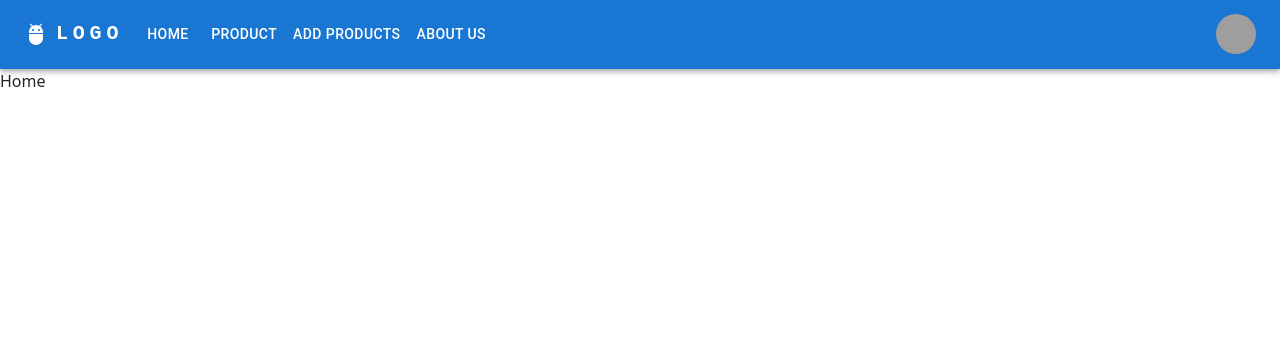
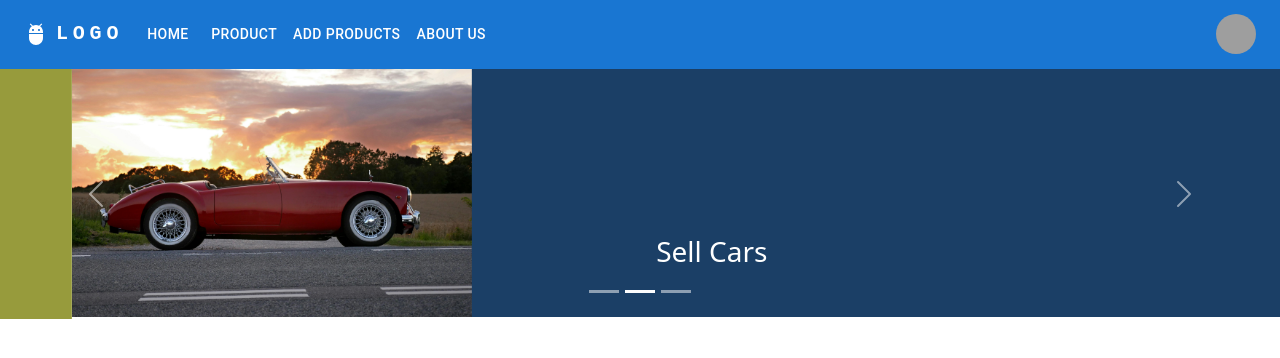
Before and after one commit to Tuhinm2002/cars-commerce, a React (Vite) app in the folder react-client/: page / in a window 1280 px wide. Shown: the top 358 px of the page. Built offline with nearby package versions, Linux system fonts and the light colour scheme; grey boxes are pictures that could not be loaded.

Commit message:
ui improved

```diff
--- a/react-client/src/components/Home.jsx
+++ b/react-client/src/components/Home.jsx
@@ -1,9 +1,31 @@
-import React from "react";
+import Carousel from 'react-bootstrap/Carousel';
+import img1 from './images/audi_a8.jpg';
+import img2 from './images/red_coup_st.jpg';
+import img3 from './images/lamborghini_aventidor.jpg';
 
-export default function Home(){
-    return(
-        <>
-        Home
-        </>
-    )
+function Home() {
+  return (
+    <Carousel >
+      <Carousel.Item style={{backgroundColor:"#979b3c",maxHeight:250}}>
+        <img src={img1} alt="" width={400} />
+        <Carousel.Caption>
+          <h3>Buy Cars</h3>
+        </Carousel.Caption>
+      </Carousel.Item>
+      <Carousel.Item style={{backgroundColor:"#1b3f66",maxHeight:250}}>
+      <img src={img2} alt="" width={400} />
+        <Carousel.Caption>
+          <h3>Sell Cars</h3>
+        </Carousel.Caption>
+      </Carousel.Item>
+      <Carousel.Item style={{backgroundColor:"#9c321c",maxHeight:250}}>
+      <img src={img3} alt="" width={400}/>
+        <Carousel.Caption>
+          <h3>Get the best value</h3>
+        </Carousel.Caption>
+      </Carousel.Item>
+    </Carousel>
+  );
 }
+
+export default Home;
```
Also changed, not shown: react-client/src/components/About.jsx (added), 1 other file (tests, documents, lock files or other folders).
